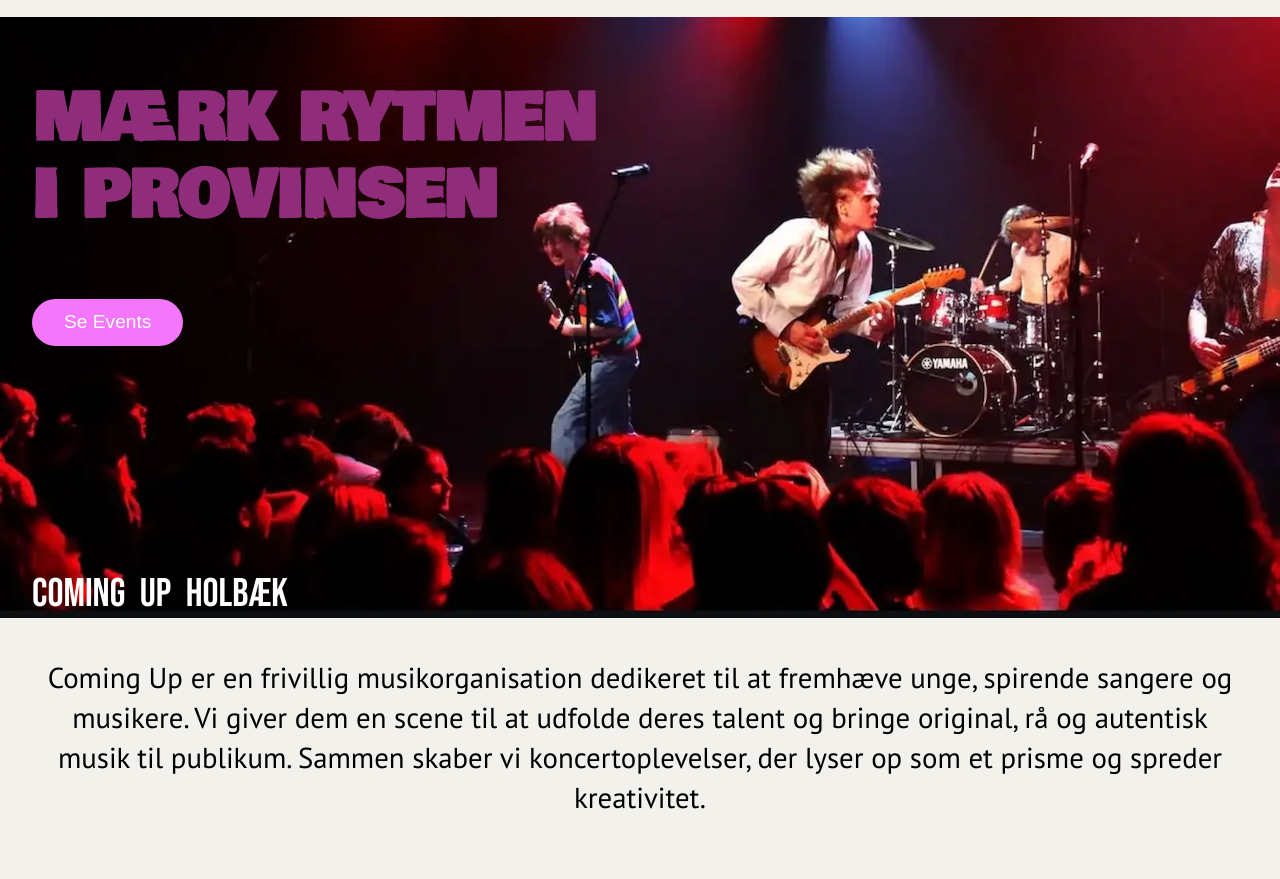
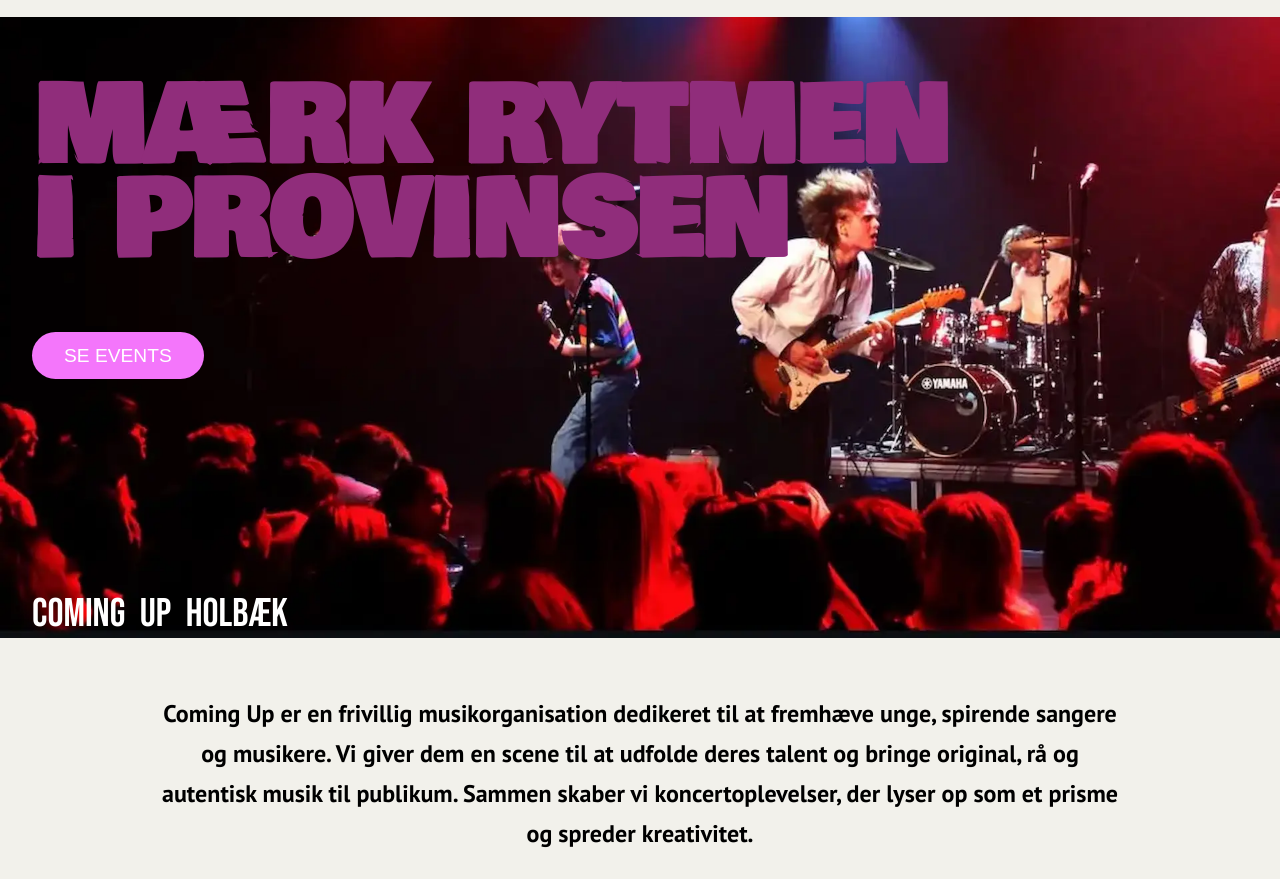
Before and after one commit to comingup-tema10/comingup, an Astro site: page / in a window 1280 px wide. Shown: the part 73-952 px from the top of the page. Built offline with nearby package versions, Linux system fonts and the light colour scheme; Astro itself is replaced by a stand-in of ours; a web font is replaced by a local one.

Commit message:
final changes in herosection and footer

```diff
--- a/src/components/BarHeader.astro
+++ b/src/components/BarHeader.astro
@@ -46,6 +46,7 @@
     margin-left: 0;
     text-align: end;
     width: 97%;
+    /* font-family: 'Bebas Neue', serif; */
   }
 
   .hero ul {
@@ -56,6 +57,7 @@
   .hero ul li {
     font-weight: bold;
     text-align: end;
+    font-family: 'Bebas Neue', serif;
   }
 
   .bar-box {
@@ -109,9 +111,12 @@
     .hero {
       height: 70vh;
     }
-
+    /*
     .hero h1 {
       font-size: 8rem;
+    } */
+    .hero h1 {
+      font-size: 6.8rem;
     }
     .hero h3 {
       font-size: 3rem;
--- a/src/components/Footer.astro
+++ b/src/components/Footer.astro
@@ -70,12 +70,15 @@
   }
   h4 {
     padding: 8px 8px 8px 8px;
+    font-family: 'PT Sans', sans-serif;
   }
   h5 {
     padding: 8px 8px 8px 8px;
+    font-family: 'PT Sans', sans-serif;
   }
   h6 {
     padding: 8px 8px 8px 8px;
+    font-family: 'PT Sans', sans-serif;
   }
 
   /* Media Query for Screens Smaller than 750px */
--- a/src/components/Hero-section.astro
+++ b/src/components/Hero-section.astro
@@ -4,7 +4,7 @@
       <h1 class="title-heading">Mærk rytmen <br /> i provinsen</h1>
     </div>
     <div class="hero-content">
-      <button class="cta-button"><a href="/eventliste">Se Events</a></button>
+      <button class="cta-button"><a href="/eventliste">SE EVENTS</a></button>
     </div>
     <div>
       <h3 class="heading-three">COMING UP HOLBÆK</h3>
@@ -85,7 +85,7 @@
   }
   .text-container {
     text-align: center;
-    font-weight: 500;
+    font-weight: 700;
     margin: 4rem 0.5rem 0.5rem 0.5rem;
   }
   .text-container p {
@@ -146,9 +146,11 @@
       background-position: 0% 100%;
     }
     .title-heading {
-      font-size: 4rem;
-      min-width: 600px;
+      font-size: 6.5rem;
+      /* min-width: 600px; */
+      min-width: 988px;
       margin: 4rem 1rem 4rem 0;
+      line-height: 0.9;
     }
 
     .heading-three {
@@ -158,5 +160,26 @@
       word-spacing: 0.5rem;
       margin: 14rem 0.5rem 0rem 0;
     }
+    .cta-button {
+      margin-bottom: -2rem;
+    }
+    /* .text-container p {
+      text-align: center;
+      padding: 1.5rem 2rem;
+      font-size: 1.8rem;
+      font-weight: 700;
+      line-height: 2.2rem;
+      margin: 0rem 6rem;
+      min-width: 800px;
+    } */
+    .text-container p {
+      padding: 0.5rem;
+      /* margin: 0; */
+      margin: 0rem 6rem;
+      font-size: 1.5rem;
+      font-weight: 700;
+      text-align: center;
+      padding: 1.5rem 2rem;
+    }
   }
 </style>
--- a/src/components/NonAlcoholic.astro
+++ b/src/components/NonAlcoholic.astro
@@ -34,6 +34,7 @@
   .price-box {
     display: flex;
     justify-content: center;
+    font-family: 'PT Sans', sans-serif;
   }
   .price-box h3 {
     margin: 0.5rem;
@@ -45,6 +46,7 @@
   .drink-heading ul li {
     font-weight: bold;
     margin: 0.5rem;
+    font-family: 'PT Sans', sans-serif;
   }
   @media (min-width: 600px) {
     .drink-heading h1 {
```
